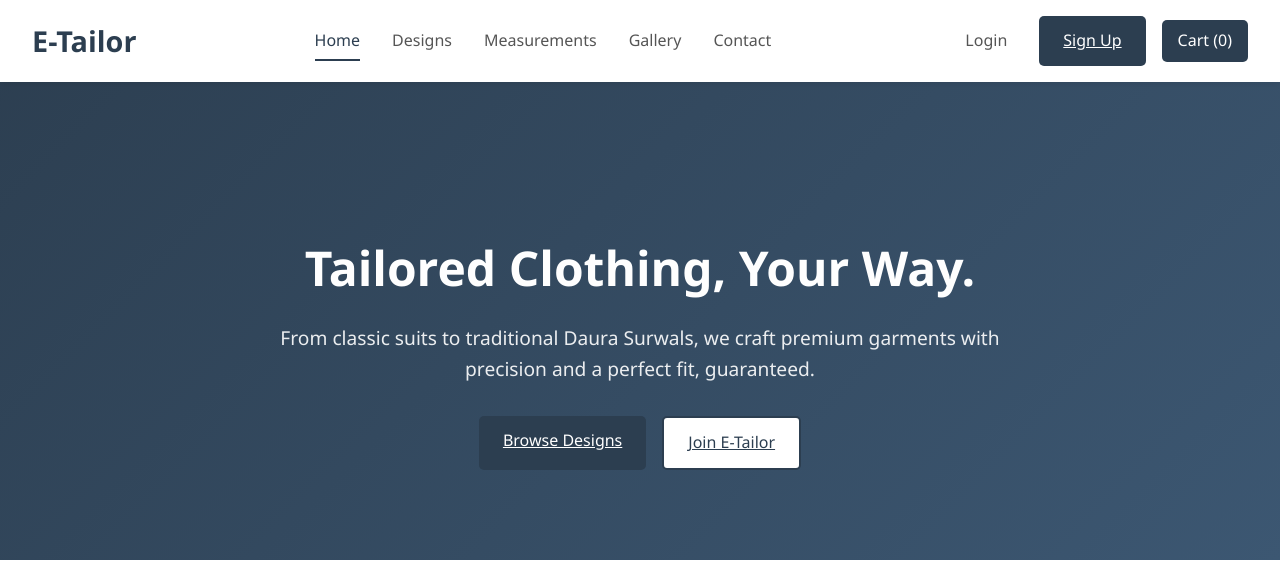
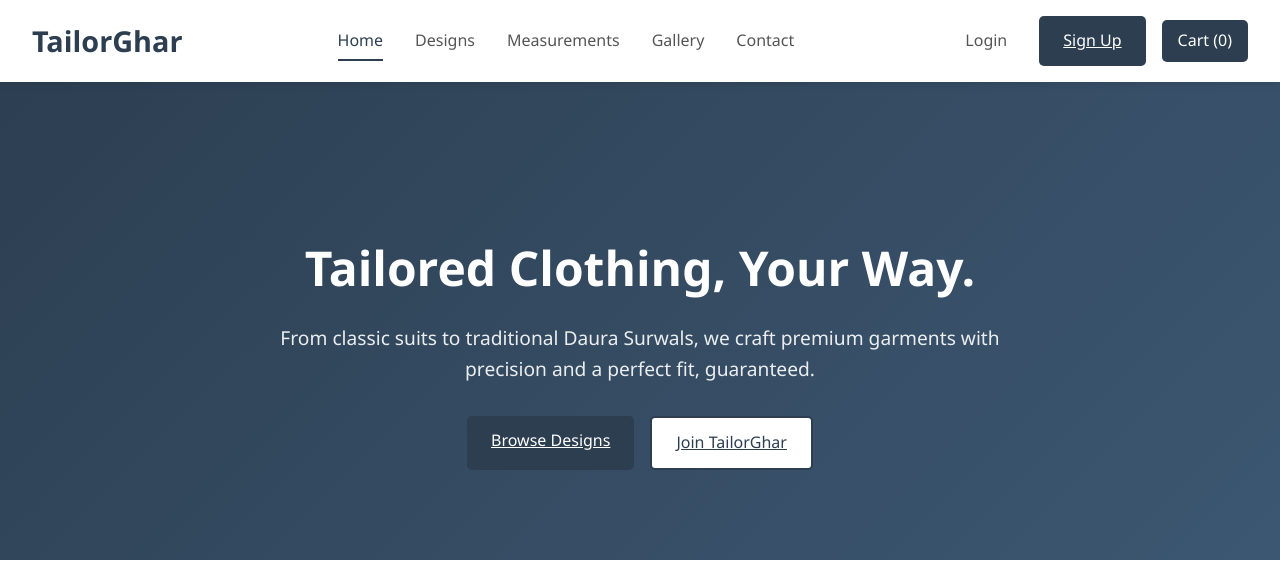
Before and after one commit to D1AZ0W/E-Tailoring-System, a PHP site: page / in a window 1280 px wide. Shown: the top 561 px of the page. Run offline with PHP 8.4, Linux system fonts and the light colour scheme.

Commit message:
FINAL_COMMIT

```diff
--- a/checkout.php
+++ b/checkout.php
@@ -47,7 +47,7 @@ if ($_SERVER['REQUEST_METHOD'] === 'POST') {
 
         $order_id = $db->lastInsertId();
 
-        $item_stmt = $db->prepare("INSERT INTO order_items (order_id, product_name, fabric_name, color_name, size, quantity, unit_price, total_price, special_instructions) VALUES (?, ?, ?, ?, ?, ?, ?, ?, ?)");
+        $item_stmt = $db->prepare("INSERT INTO order_items (order_id, product_name, fabric, color, size, quantity, unit_price, total_price, special_instructions) VALUES (?, ?, ?, ?, ?, ?, ?, ?, ?)");
         foreach ($cart as $item) {
             $item_stmt->execute([
                 $order_id,
--- a/index.php
+++ b/index.php
@@ -9,14 +9,14 @@ $cart_count = isset($_SESSION['cart']) ? count($_SESSION['cart']) : 0;
 <head>
     <meta charset="UTF-8">
     <meta name="viewport" content="width=device-width, initial-scale=1.0">
-    <title>E-Tailor - Bespoke Tailoring</title>
+    <title>TailorGhar</title>
     <link rel="stylesheet" href="style.css">
 </head>
 <body>
     <header>
         <nav class="navbar">
             <div class="nav-brand">
-                <a href="index.php">E-Tailor</a>
+                <a href="index.php">TailorGhar</a>
             </div>
             <ul class="nav-menu">
                 <li><a href="index.php" class="active">Home</a></li>
@@ -67,7 +67,7 @@ $cart_count = isset($_SESSION['cart']) ? count($_SESSION['cart']) : 0;
                 <?php else: ?>
                     <div style="display: flex; gap: 1rem; justify-content: center; flex-wrap: wrap;">
                         <a href="products.php" class="btn btn-primary">Browse Designs</a>
-                        <a href="register.php" class="btn btn-secondary">Join E-Tailor</a>
+                        <a href="register.php" class="btn btn-secondary">Join TailorGhar</a>
                     </div>
                 <?php endif; ?>
             </div>
@@ -167,9 +167,9 @@ $cart_count = isset($_SESSION['cart']) ? count($_SESSION['cart']) : 0;
 
         <section class="about-us" style="padding: 60px 20px; background: #f9f9f9;">
             <div class="container">
-                <h2>About E-Tailor</h2>
+                <h2>About TailorGhar</h2>
                 <p>
-                    At E-Tailor, we’re reimagining the timeless art of Nepali tailoring for the digital age. Born from a passion for precision and cultural heritage, our platform connects you with master artisans across Nepal—blending generations of craftsmanship with the convenience of modern technology.<br>
+                    At TailorGhar, we’re reimagining the timeless art of Nepali tailoring for the digital age. Born from a passion for precision and cultural heritage, our platform connects you with master artisans across Nepal—blending generations of craftsmanship with the convenience of modern technology.<br>
                     Every stitch tells a story:<br>
                         ✨ Heritage Meets Innovation - Traditional techniques perfected through digital customization<br>
                         ✨ Tailored to You - Clothing shaped by your measurements, lifestyle, and personality<br>
@@ -208,7 +208,7 @@ $cart_count = isset($_SESSION['cart']) ? count($_SESSION['cart']) : 0;
         <div class="container">
             <div class="footer-content">
                 <div class="footer-section">
-                    <h3>E-Tailor</h3>
+                    <h3>TailorGhar</h3>
                     <p>Crafting timeless elegance, stitch by perfect stitch – where tradition meets modern tailoring.</p>
                 </div>
                 <div class="footer-section">
@@ -233,12 +233,12 @@ $cart_count = isset($_SESSION['cart']) ? count($_SESSION['cart']) : 0;
                 <div class="footer-section">
                     <h4>Connect With Us</h4>
                     <p>Kathmandu, Nepal<br>
-                    contact_etailor@gmail.com<br>
+                    contact_tailorghar@gmail.com<br>
                     +977-1-4567890</p>
                 </div>
             </div>
             <div class="footer-bottom">
-                <p>&copy; 2024 E-Tailor.</p>
+                <p>&copy; 2024 TailorGhar.</p>
             </div>
         </div>
     </footer>
--- a/login.php
+++ b/login.php
@@ -61,7 +61,7 @@ if ($_SERVER['REQUEST_METHOD'] === 'POST') {
 <head>
     <meta charset="UTF-8">
     <meta name="viewport" content="width=device-width, initial-scale=1.0">
-    <title>Login - E-Tailor</title>
+    <title>Login - TailorGhar</title>
     <link rel="stylesheet" href="style.css">
 </head>
 <body>
@@ -77,7 +77,7 @@ if ($_SERVER['REQUEST_METHOD'] === 'POST') {
 
                 <div style="text-align: center; margin-bottom: 2rem;">
                     <h2>Welcome Back</h2>
-                    <p style="color: #666;">Sign in to your E-Tailor account</p>
+                    <p style="color: #666;">Sign in to your TailorGhar account</p>
                 </div>
 
                 <form method="POST" action="login.php<?php echo isset($_GET['redirect']) ? '?redirect=' . htmlspecialchars(urlencode($_GET['redirect'])) : ''; ?>">
```
Also changed, not shown: admin.php (+4 -4 lines), contact.php (+5 -5 lines), customize.php (+4 -4 lines), gallery.php (+5 -5 lines), measurements.php (+4 -4 lines), orders.php (+8 -8 lines), products.php (+4 -4 lines), register.php (+6 -6 lines).
